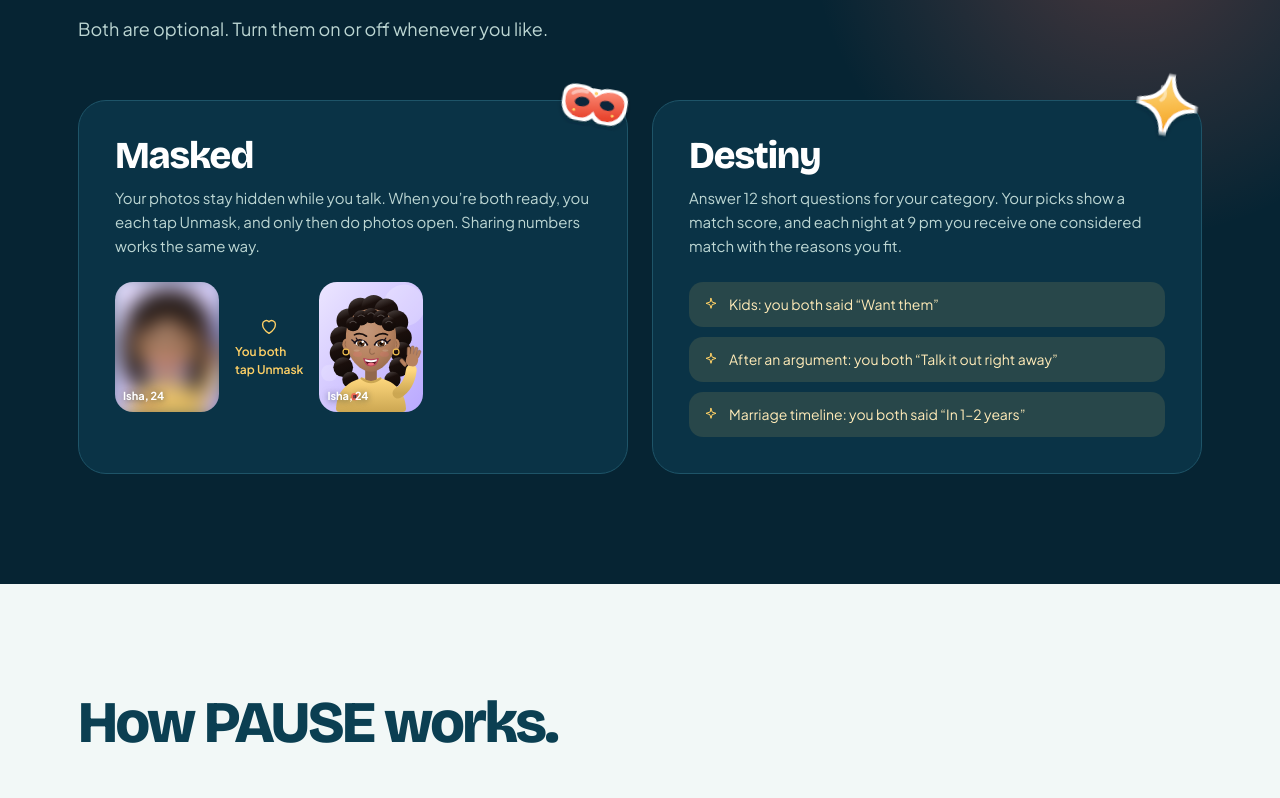
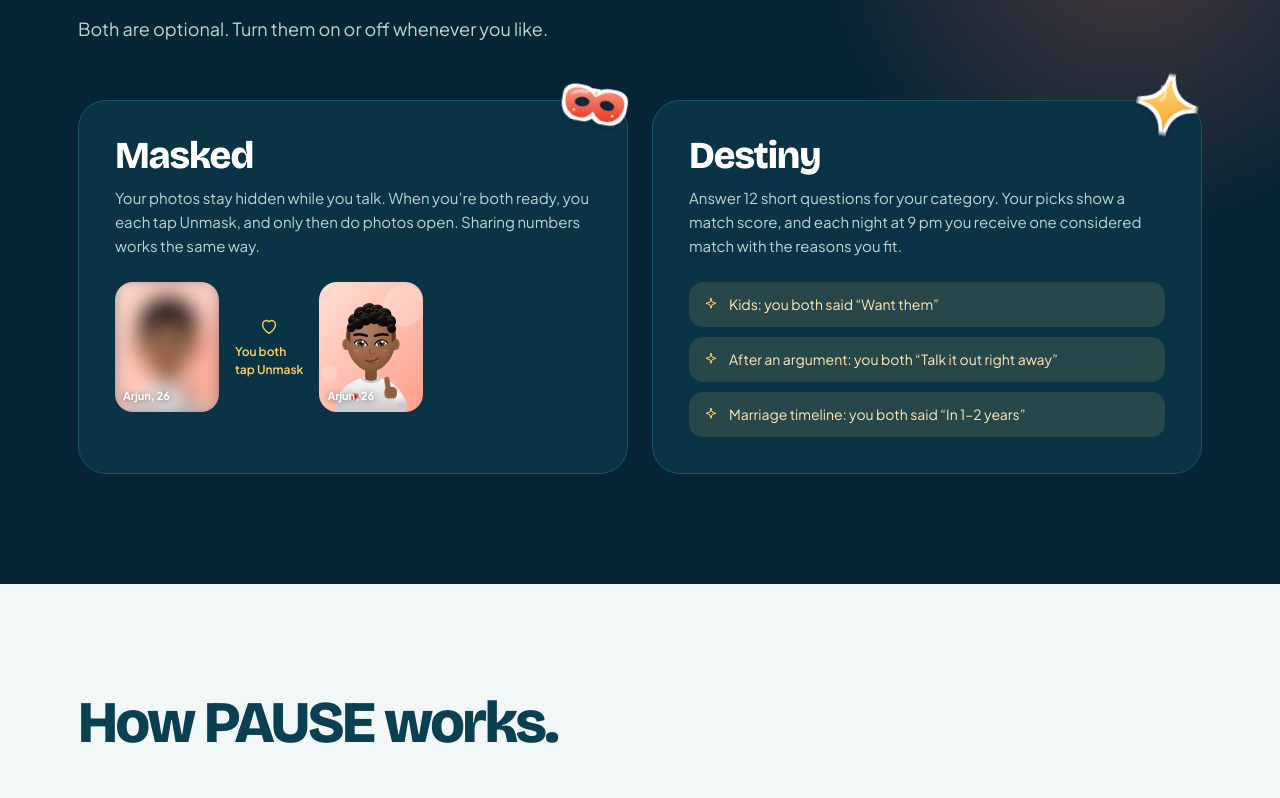
Before and after one commit to gjain27business-png/Swoosh, a website: page public/index.html in a window 1280 px wide. Shown: the part 1946-2744 px from the top of the page. Drawn offline with Linux system fonts and the light colour scheme.

Commit message:
Avatars: three fair and three brown skin tones
Co-Authored-By: Claude Opus 5.5 <noreply@anthropic.com>
Claude-Session: https://claude.ai/code/session_013j7Ag2PkYaJKHicvCZtGyb

```diff
--- a/public/avatars.js
+++ b/public/avatars.js
@@ -11,15 +11,14 @@
   const INK = '#17101A';
   const BG = { coral: ['#FFE0D6', '#FF9E8A'], sun: ['#FFF3C4', '#FFD166'], mint: ['#DDF8EE', '#8FE6CC'], aqua: ['#D3F0F2', '#7FD0D6'], peach: ['#FFE9DA', '#FFBE95'], lilac: ['#ECE6FF', '#B9A8FF'] };
 
+  // Three fair, three brown.
   const PEOPLE = {
-    ananya: { g: 'f', skin: '#D2A07E', hair: '#22130F', hl: '#A8673A', style: 'waves', outfit: 'jacket', cloth: '#6F9BDB', top: '#FFFFFF', ear: 'hoops', lip: '#D45A6E', expr: 'smile', pose: 'fheart', bg: BG.coral },
-    kabir: { g: 'm', skin: '#B98160', hair: '#17100D', style: 'crop', outfit: 'hoodie', cloth: '#22222E', ear: 'pods', stubble: 1, expr: 'grin', pose: 'peace', bg: BG.sun },
-    meera: { g: 'f', skin: '#C98F6C', hair: '#1C110E', style: 'hipony', outfit: 'top', cloth: '#FF6B57', necklace: 1, ear: 'studs', shades: 1, lip: '#C2475C', expr: 'grin', pose: 'iced', bg: BG.mint },
-    arjun: { g: 'm', skin: '#A06B4B', hair: '#130B09', style: 'curlytop', outfit: 'tee', cloth: '#FAFAFA', chain: 1, expr: 'smirk', pose: 'thumbs', bg: BG.coral },
-    zoya: { g: 'f', skin: '#E2B394', hair: '#2B1610', hl: '#7E4527', style: 'buns', outfit: 'hoodie', cloth: '#B9A4FF', phones: 1, lip: '#E0607A', expr: 'wink', pose: 'selfie', bg: BG.aqua },
-    rohan: { g: 'm', skin: '#C48D69', hair: '#1A100C', style: 'flow', outfit: 'jacket', cloth: '#C79A6B', top: '#22222E', chain: 1, stubble: 1, expr: 'grin', pose: 'wave', bg: BG.peach },
-    isha: { g: 'f', skin: '#B7825F', hair: '#1A0F0C', style: 'curls', outfit: 'tee', cloth: '#FFD166', ear: 'hoops', lip: '#B8475A', expr: 'grin', pose: 'wave', bg: BG.lilac },
-    dev: { g: 'm', skin: '#AE7653', hair: '#140C0A', style: 'beanie', beanie: '#FF6B57', outfit: 'hoodie', cloth: '#7CE8C9', ear: 'pods', expr: 'grin', pose: 'selfie', bg: BG.sun }
+    ananya: { g: 'f', skin: '#F2CDB4', hair: '#2A1712', hl: '#B57A45', style: 'waves', outfit: 'jacket', cloth: '#6F9BDB', top: '#FFFFFF', ear: 'hoops', lip: '#D9576F', expr: 'smile', pose: 'fheart', bg: BG.coral },
+    kabir: { g: 'm', skin: '#EDC3A5', hair: '#1E140F', style: 'crop', outfit: 'hoodie', cloth: '#22222E', ear: 'pods', stubble: 1, expr: 'grin', pose: 'peace', bg: BG.sun },
+    zoya: { g: 'f', skin: '#F5D6C2', hair: '#3A2015', hl: '#8E5432', style: 'buns', outfit: 'hoodie', cloth: '#B9A4FF', phones: 1, lip: '#E0607A', expr: 'wink', pose: 'selfie', bg: BG.aqua },
+    meera: { g: 'f', skin: '#B67A55', hair: '#1C110E', style: 'hipony', outfit: 'top', cloth: '#FF6B57', necklace: 1, ear: 'studs', shades: 1, lip: '#B8435A', expr: 'grin', pose: 'iced', bg: BG.mint },
+    arjun: { g: 'm', skin: '#9A6444', hair: '#130B09', style: 'curlytop', outfit: 'tee', cloth: '#FAFAFA', chain: 1, expr: 'smirk', pose: 'thumbs', bg: BG.coral },
+    dev: { g: 'm', skin: '#A86F4C', hair: '#140C0A', style: 'beanie', beanie: '#FF6B57', outfit: 'hoodie', cloth: '#7CE8C9', ear: 'pods', expr: 'grin', pose: 'wave', bg: BG.lilac }
   };
 
   const FRAMES = { sticker: '-16 -10 272 290', portrait: '4 -26 232 290', circle: '24 10 192 192' };
--- a/public/index.html
+++ b/public/index.html
@@ -263,7 +263,7 @@ footer a{text-decoration:none}footer a:hover{color:var(--primary)}
   <p class="sub">Both are optional. Turn them on or off whenever you like.</p>
   <div class="duo">
     <div class="dcard"><span class="dobj" aria-hidden="true" data-obj="mask"></span><h3 style="margin-top:0">Masked</h3><p>Your photos stay hidden while you talk. When you’re both ready, you each tap Unmask, and only then do photos open. Sharing numbers works the same way.</p>
-      <div class="ba" aria-hidden="true"><span class="blur" data-pav="isha" data-frame="portrait"><i>Isha, 24</i></span><div class="ar"><svg class="ic" style="width:22px;height:22px"><use href="#i-heart"/></svg>You both<br>tap Unmask</div><span data-pav="isha" data-frame="portrait"><i>Isha, 24</i></span></div></div>
+      <div class="ba" aria-hidden="true"><span class="blur" data-pav="arjun" data-frame="portrait"><i>Arjun, 26</i></span><div class="ar"><svg class="ic" style="width:22px;height:22px"><use href="#i-heart"/></svg>You both<br>tap Unmask</div><span data-pav="arjun" data-frame="portrait"><i>Arjun, 26</i></span></div></div>
     <div class="dcard"><span class="dobj" aria-hidden="true" data-obj="star"></span><h3 style="margin-top:0">Destiny</h3><p>Answer 12 short questions for your category. Your picks show a match score, and each night at 9 pm you receive one considered match with the reasons you fit.</p>
       <ul class="why"><li><svg class="ic"><use href="#i-star"/></svg>Kids: you both said “Want them”</li><li><svg class="ic"><use href="#i-star"/></svg>After an argument: you both “Talk it out right away”</li><li><svg class="ic"><use href="#i-star"/></svg>Marriage timeline: you both said “In 1–2 years”</li></ul></div>
   </div>
```
